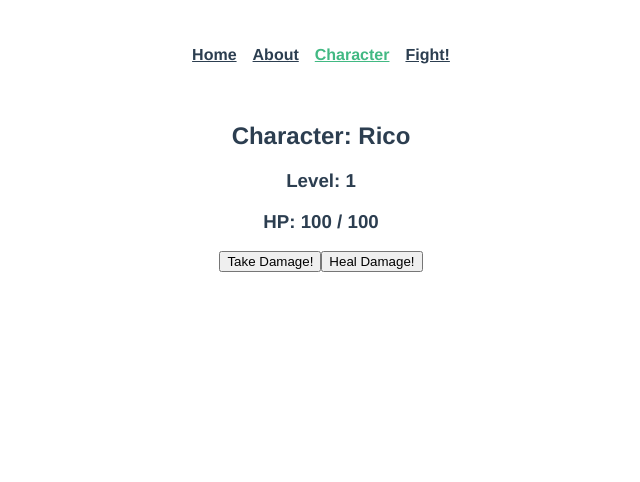
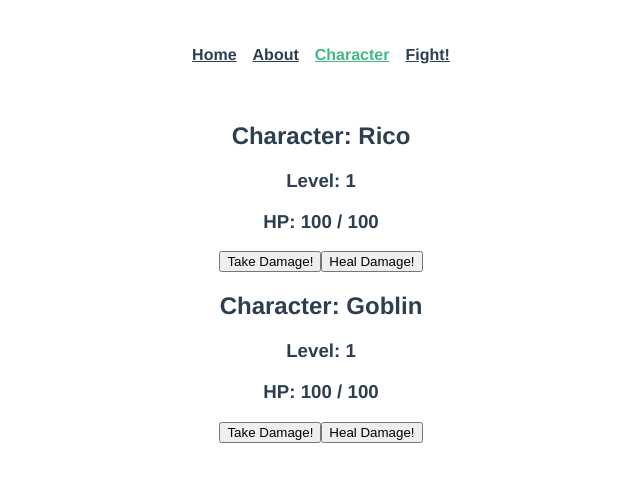
Before and after one commit to stopthisnonsense/RPG-Practice, a Vue app: page /character in a window 1280 px wide. Shown: the top 482 px of the page, without its empty margins (319-959 px from the left). Built offline with nearby package versions, Linux system fonts and the light colour scheme.

Commit message:
Made take damage and heal buttons work for both templates

```diff
--- a/src/App.vue
+++ b/src/App.vue
@@ -6,6 +6,7 @@
 </template>
 <script>
 import Navigation from "@/components/Navigation.vue";
+import "@/components/globals.js";
 export default {
   components: {
     Navigation
--- a/src/components/Enemy.vue
+++ b/src/components/Enemy.vue
@@ -15,7 +15,7 @@ export default {
     // Character
   },
   data: function() {
-    const player = new Character("Goblin", 1, 100, 100);
+    const badGuy = new Character("Goblin", 1, 100, 100);
     function Character(charName, charLevel, currentHp, maxHp) {
       this.charName = charName;
       this.charLevel = charLevel;
@@ -23,11 +23,25 @@ export default {
       this.maxHp = maxHp;
     }
     return {
-      name: player.charName,
-      level: player.charLevel,
-      currentHp: player.currentHp,
-      maxHp: player.maxHp
+      name: badGuy.charName,
+      level: badGuy.charLevel,
+      currentHp: badGuy.currentHp,
+      maxHp: badGuy.maxHp
     };
   },
+  methods: {
+    damage() {
+    this.currentHp = this.currentHp - Math.floor(Math.random() * 10);
+  if (this.currentHp < 0) {
+    this.currentHp = 0;
+  }
+},
+heal() {
+    this.currentHp = this.currentHp + Math.floor(Math.random() * 10);
+  if (this.currentHp > this.maxHp) {
+    this.currentHp = this.maxHp;
+  }
+}
+  }
 };
 </script>
--- a/src/views/Other.vue
+++ b/src/views/Other.vue
@@ -1,17 +1,17 @@
 <template>
   <div class="page page--other">
     <Character />
-    <!-- <Enemy /> -->
+    <Enemy />
   </div>
 </template>
 
 <script>
 import Character from "@/components/Character.vue";
-// import Enemy from "@/components/Enemy.vue";
+import Enemy from "@/components/Enemy.vue";
 export default {
   components: {
     Character,
-    // Enemy
+    Enemy
   }
 };
 </script>
```
Also changed, not shown: src/components/globals.js (added).
